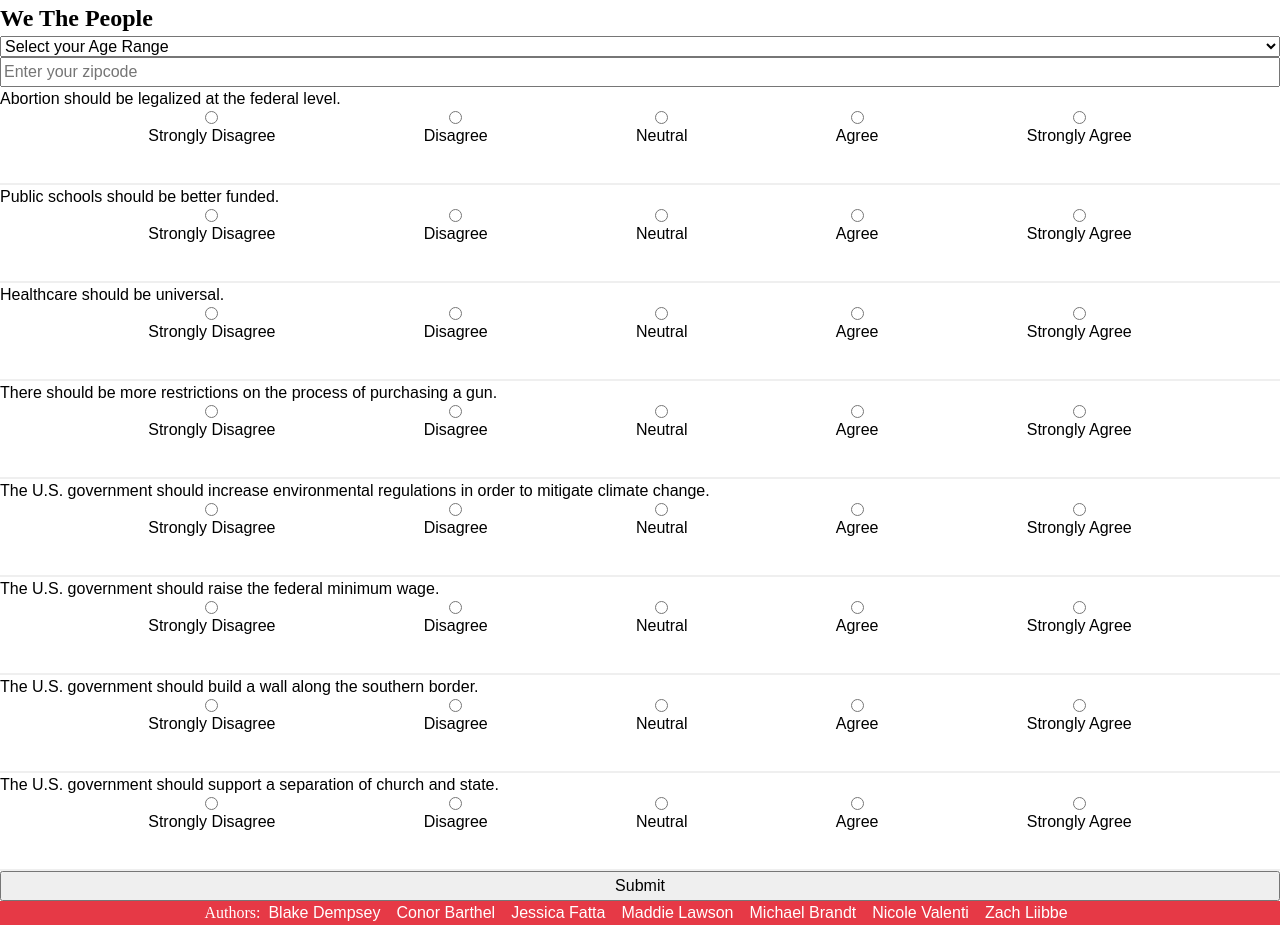
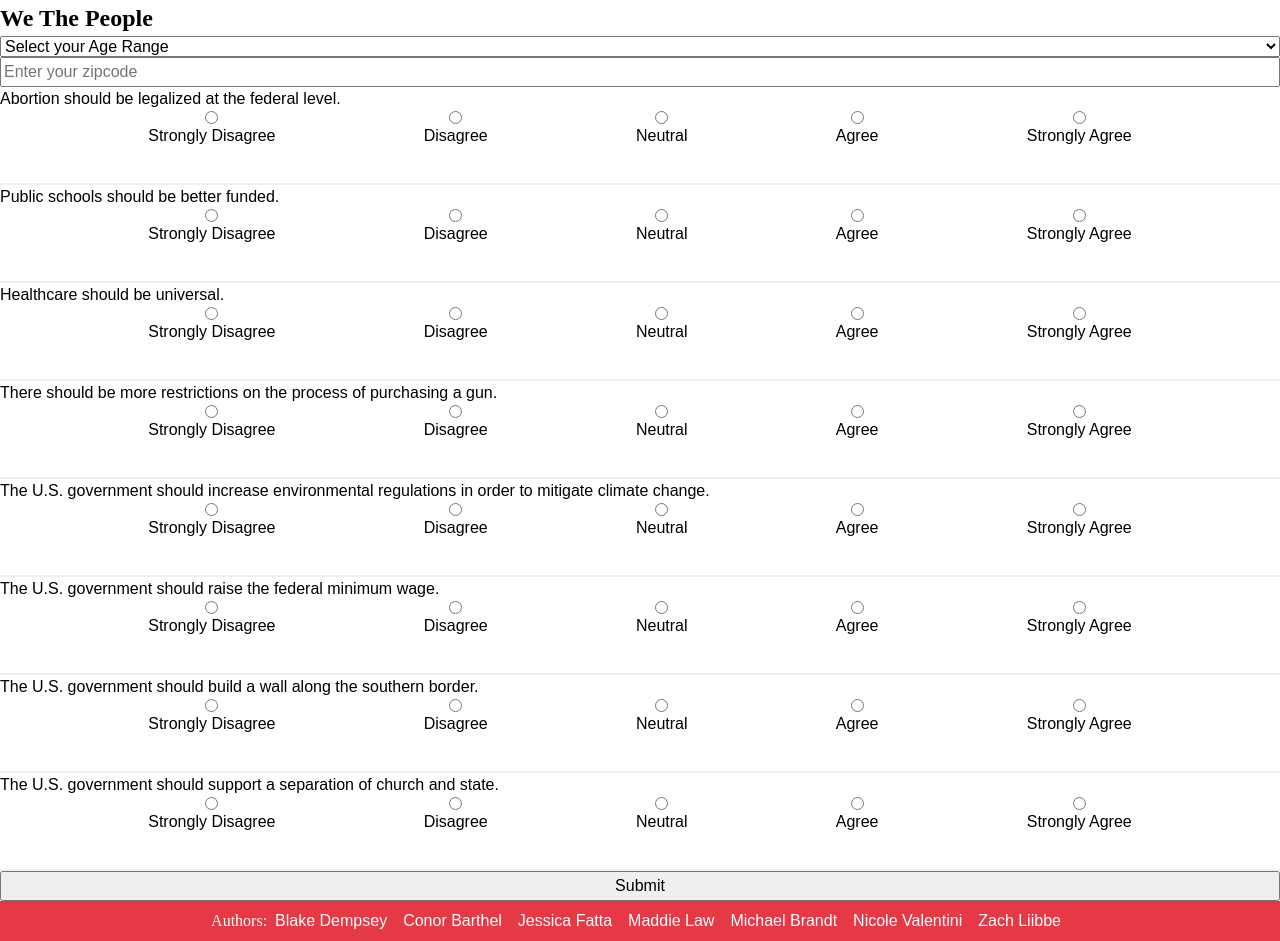
Before and after one commit to Mod-4-Capstone/we-the-people-fe, a React (Create React App) app: page / in a window 1280 px wide. Built offline with nearby package versions, Linux system fonts and the light colour scheme; a web font is replaced by a local one.

Commit message:
Update render for footer links

```diff
--- a/src/components/Footer/Footer.js
+++ b/src/components/Footer/Footer.js
@@ -4,16 +4,14 @@ import './Footer.css'
 const Footer = () => {
   return (
     <section className="footer">
-      <p className="linked-in-links">
-        Authors:
+        <p>Authors:</p>
         <a href="http://linkedin.com/in/blake-dempsey">Blake Dempsey</a>
         <a href="https://www.linkedin.com/in/conor-barthel/">Conor Barthel</a>
         <a href="https://www.linkedin.com/in/jessica-fatta/">Jessica Fatta</a>
-        <a href="https://www.linkedin.com/in/mlaw1/">Maddie Lawson</a>
+        <a href="https://www.linkedin.com/in/mlaw1/">Maddie Law</a>
         <a href="https://www.linkedin.com/in/mbrandt00/">Michael Brandt</a>
-        <a href="https://www.linkedin.com/in/nicole-valentini-9a576516b/">Nicole Valenti</a>
+        <a href="https://www.linkedin.com/in/nicole-valentini-9a576516b/">Nicole Valentini</a>
         <a href="https://www.linkedin.com/in/zachliibbe/">Zach Liibbe</a>
-      </p>
     </section>
   )
 }
```
